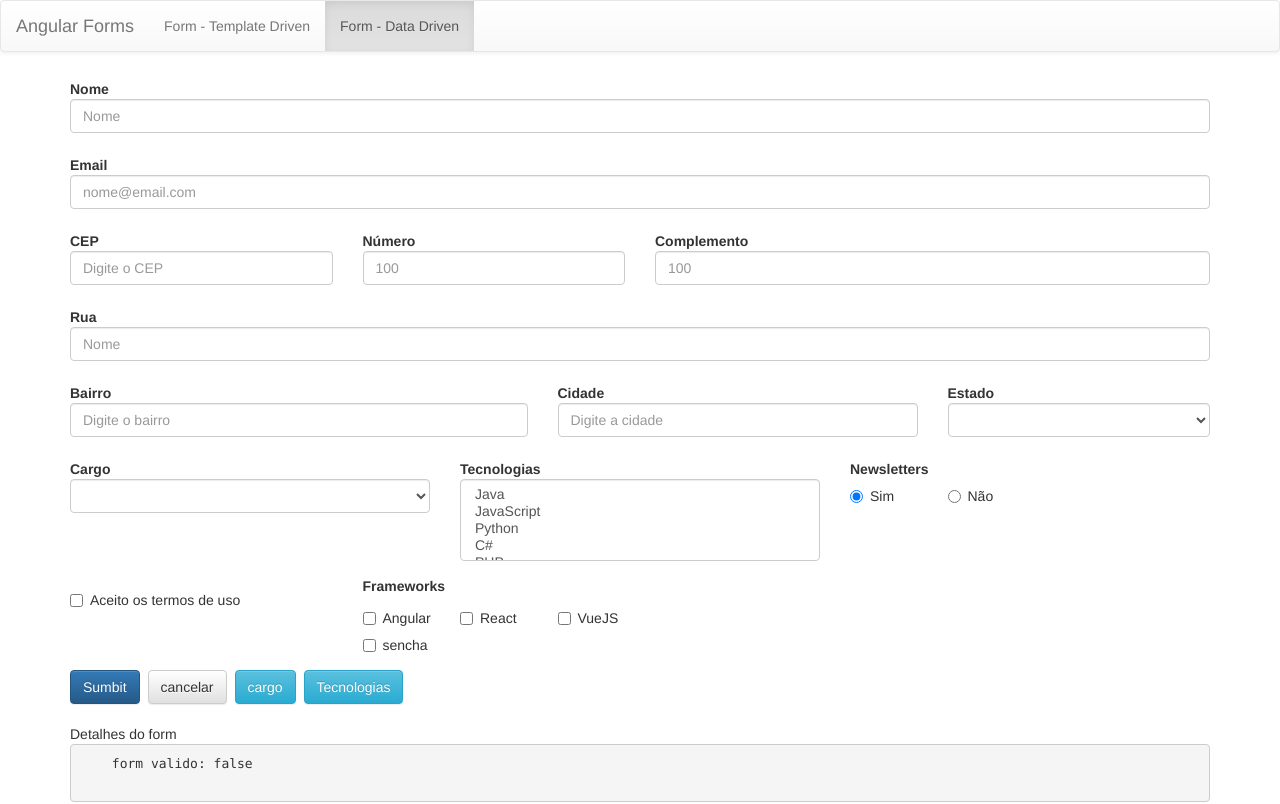
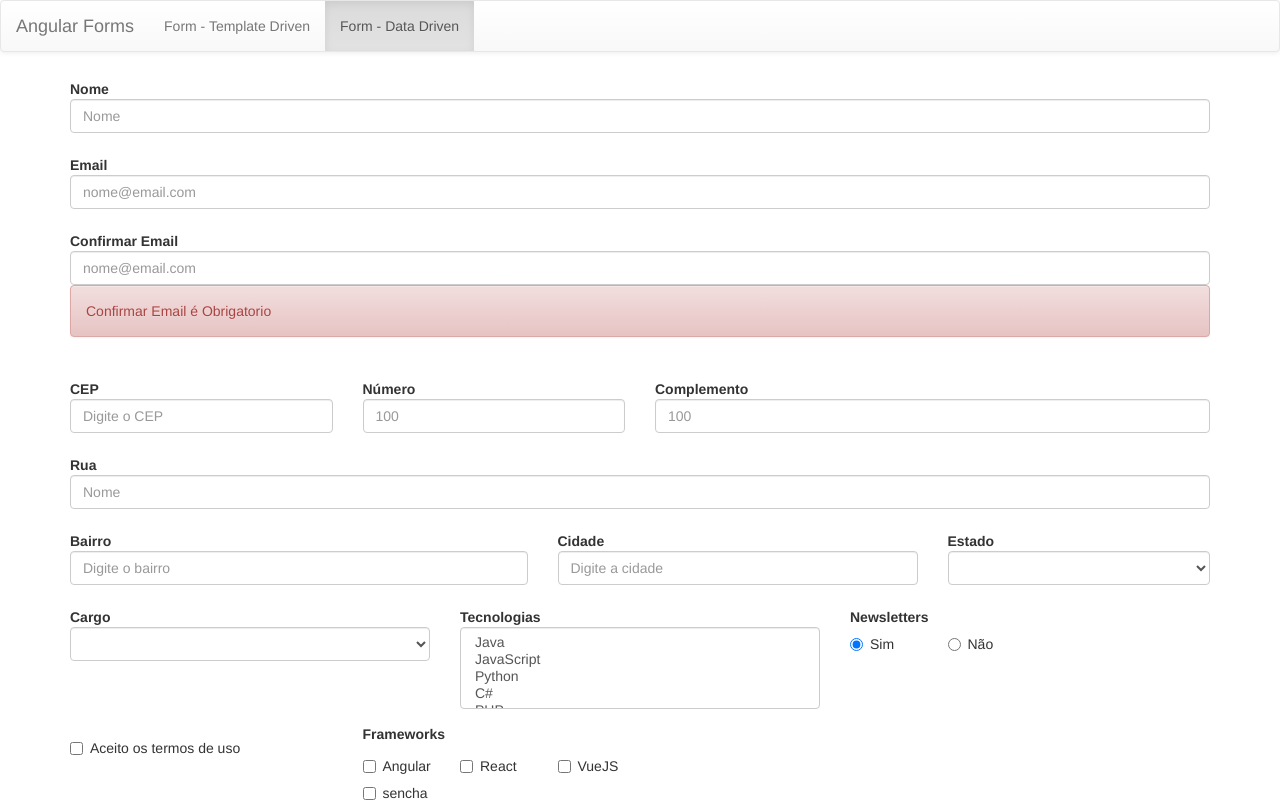
Before and after one commit to vitor-eble/Angular, an Angular app in the folder forms/: page /dataForm in a window 1280 px wide. Shown: the top 804 px of the page. Built offline with nearby package versions, Linux system fonts and the light colour scheme.

Commit message:
aula 110: validação entre dois campos

```diff
--- a/forms/src/app/data-form/data-form.component.html
+++ b/forms/src/app/data-form/data-form.component.html
@@ -19,11 +19,28 @@
     <div class="col-sm-12">
       <input type="email" class="form-control" id="email" placeholder="nome@email.com" formControlName="emailInput">
 
-      <app-campo-control-error [mostrarErro]="verificaRequired('emailInput')" msgError="Email é Obrigatorio">
+      <app-campo-control-error [mostrarErro]="verificaValidTouched('emailInput')" msgError="Email é Obrigatorio">
       </app-campo-control-error>
 
       <app-campo-control-error [mostrarErro]="verificaEmailInvalido()" msgError="Email Invalido">
       </app-campo-control-error>
+    </div>
+  </div>
+
+  <div class="form-group" [ngClass]="aplicaCssErro('confirmarEmailInput')">
+    <div class="col-sm-12">
+      <label for="confirmarEmail" class="control-label">Confirmar Email</label>
+    </div>
+    <div class="col-sm-12">
+      <input type="conrfimarEmail" class="form-control" id="confirmarEmail" placeholder="nome@email.com" formControlName="confirmarEmailInput">
+
+      <app-campo-control-error [mostrarErro]="!!formulario.get('confirmarEmailInput')?.hasError('equalsTo')" msgError="Os emails não conferem">
+      </app-campo-control-error>
+
+      <app-campo-control-error [mostrarErro]="!!formulario.get('confirmarEmailInput')?.hasError('required')"  msgError="Confirmar Email é Obrigatorio">
+
+      </app-campo-control-error>
+
     </div>
   </div>
 
--- a/forms/src/app/data-form/data-form.component.ts
+++ b/forms/src/app/data-form/data-form.component.ts
@@ -47,6 +47,7 @@ export class DataFormComponent {
     this.formulario = this.formBuilder.group({
       nameInput: [null, Validators.required],
       emailInput: [null, Validators.required],
+      confirmarEmailInput: [null, [Validators.required, FormValidators.equalsTo('emailInput')]],
       endereco: this.formBuilder.group({
         cepInput: [null, [Validators.required, FormValidators.cepValidator]],
         numeroInput: [null, Validators.required],
@@ -199,10 +200,6 @@ export class DataFormComponent {
     return this.formulario.get(campo)?.invalid && this.formulario.get(campo)?.touched || false
   }
 
-  verificaRequired(campo: string): boolean {
-    return this.formulario.get('campo')?.hasError('required') && this.formulario.get('campo')?.touched || false
-  }
-
   verificaEmailInvalido() {
     let campoEmail = this.formulario.get('emailInput')
     if (campoEmail?.errors) {
--- a/forms/src/app/shared/campo-control-error/campo-control-error.component.ts
+++ b/forms/src/app/shared/campo-control-error/campo-control-error.component.ts
@@ -8,7 +8,7 @@ import { Component, Input } from '@angular/core';
 })
 export class CampoControlErrorComponent {
 
-  @Input() mostrarErro!: boolean;
+  @Input() mostrarErro!: Boolean;
   @Input() msgError!: string;
 
 }
--- a/forms/src/app/shared/form-validators.ts
+++ b/forms/src/app/shared/form-validators.ts
@@ -1,4 +1,4 @@
-import { AbstractControl, ValidationErrors, ValidatorFn, FormArray } from '@angular/forms';
+import { AbstractControl, ValidationErrors, ValidatorFn, FormArray, FormGroup, FormControl } from '@angular/forms';
 export class FormValidators {
 
   static requiredMinCheckbox(min: number = 1): ValidatorFn {
@@ -21,4 +21,28 @@ export class FormValidators {
     }
     return null;
   }
+
+  static equalsTo(otherField: string): any {
+    const validator = (formControl: FormControl) => {
+      if(otherField == null) {
+        throw new Error('É necessário informar um campo');
+      }
+
+      if(!formControl.root || (<FormGroup>formControl.root).controls == null) {
+        return null;
+      }
+
+      const field = (<FormGroup>formControl.root).get(otherField);
+      if(!field){
+        throw new Error('É necessário informar um campo válido');
+      }
+
+      if(field.value !== formControl.value) {
+        return { equalsTo: otherField };
+      }
+      return null;
+    }
+
+    return validator
+  }
 }
```
